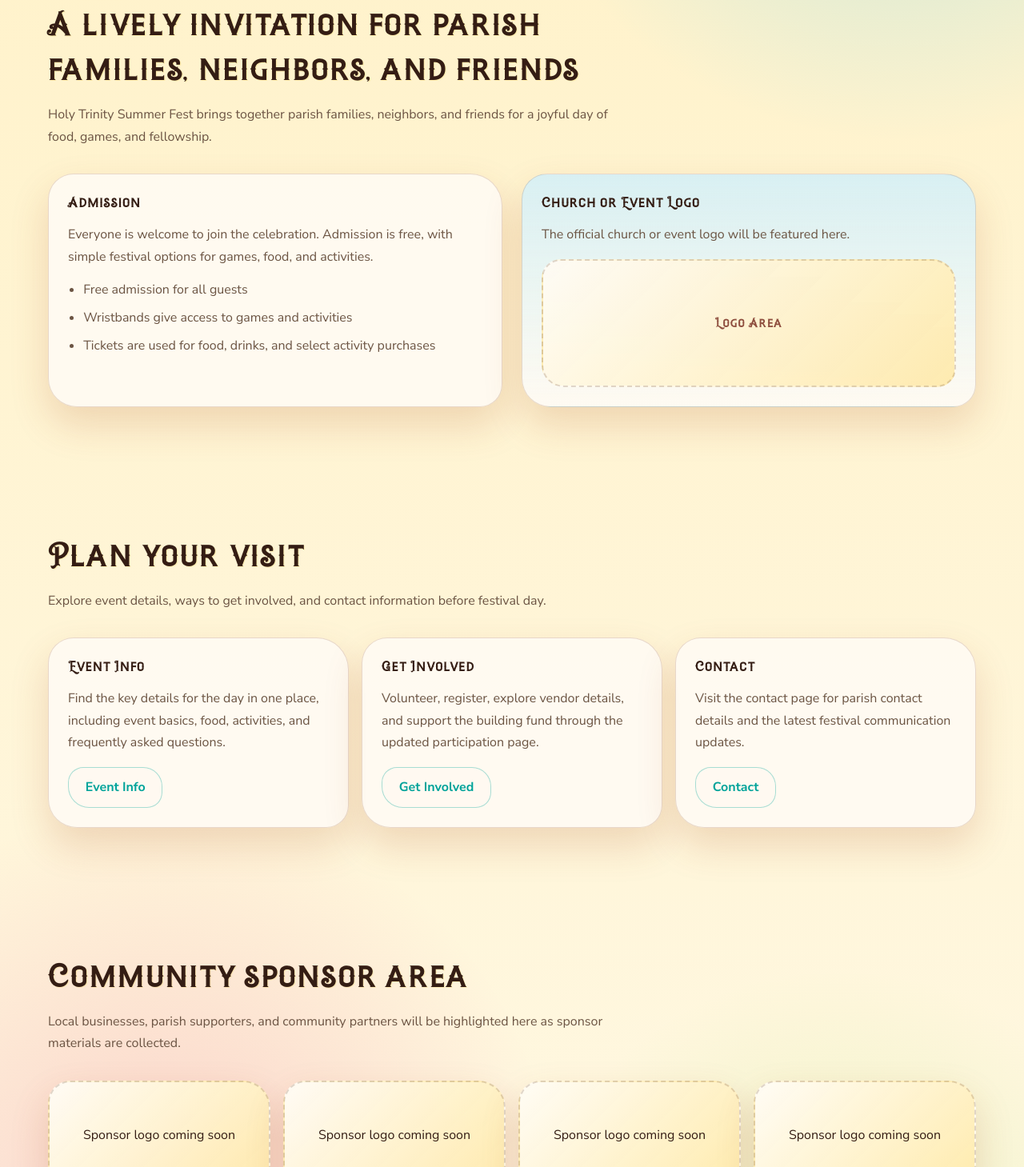
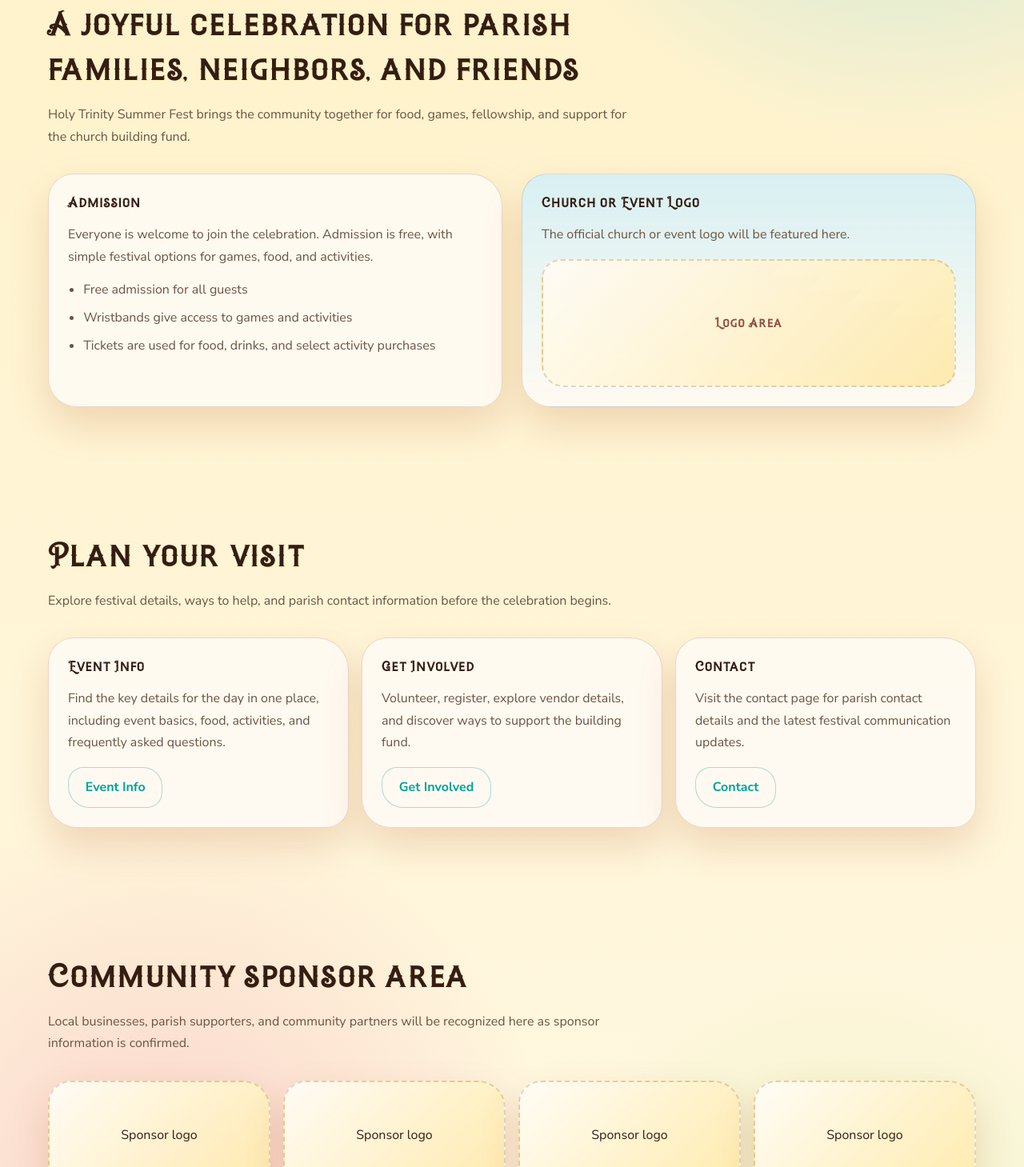
Before and after one commit to joshmzamora/summerfest-htcc, a Next.js app: page / in a window 1280 px wide. Shown: the part 860-2319 px from the top of the page at 80% size. Built offline with nearby package versions, Linux system fonts and the light colour scheme.

Commit message:
Refactor content across multiple pages for clarity and consistency; update descriptions and labels to enhance user experience

```diff
--- a/app/contact/page.tsx
+++ b/app/contact/page.tsx
@@ -25,7 +25,7 @@ export default function ContactPage() {
           </article>
           <article className="content-card">
             <h3>Payment and registration link</h3>
-            <p>The current payment link is available now, and additional sign-up details will be shared here as they are finalized.</p>
+            <p>The parish payment link is available now, and additional sign-up details will be posted here as they are finalized.</p>
             <a className="button button-secondary" href={paymentUrl} target="_blank" rel="noreferrer">
               Open Payment Portal
             </a>
--- a/app/get-involved/page.tsx
+++ b/app/get-involved/page.tsx
@@ -18,14 +18,14 @@ export default function GetInvolvedPage() {
 
       <Section
         title="Ways to join in"
-        description="Use the sections below to volunteer, register, or follow the latest sign-up details for Summer Fest."
+        description="Use the sections below to volunteer, register, or follow the latest sign-up information for Summer Fest."
       >
         <SignUpCards items={siteContent.signUps} />
       </Section>
 
       <Section
         title="Vendor info, tournament registration, and support"
-        description="Get Involved also keeps the key participation and support areas together so families, teams, and supporters know exactly where to start."
+        description="Families, teams, vendors, and supporters can all start here for festival participation and support information."
       >
         <div className="split-layout">
           <CardGrid className="single-column" items={siteContent.involvementHighlights} />
@@ -33,7 +33,7 @@ export default function GetInvolvedPage() {
             <h3>Support the building fund</h3>
             <p>
               The parish payment link can be used for available Summer Fest and church-related payments,
-              including vendor booth and wristband-related options already listed in Vanco.
+              including vendor booth and wristband-related options listed in Vanco.
             </p>
             <ul className="detail-list">
               {siteContent.donationOptions.map((item) => (
--- a/app/page.tsx
+++ b/app/page.tsx
@@ -27,8 +27,8 @@ export default function Home() {
       />
 
       <Section
-        title="A lively invitation for parish families, neighbors, and friends"
-        description="Holy Trinity Summer Fest brings together parish families, neighbors, and friends for a joyful day of food, games, and fellowship."
+        title="A joyful celebration for parish families, neighbors, and friends"
+        description="Holy Trinity Summer Fest brings the community together for food, games, fellowship, and support for the church building fund."
       >
         <div className="split-layout">
           <article className="highlight-panel">
@@ -52,7 +52,7 @@ export default function Home() {
 
       <Section
         title="Plan your visit"
-        description="Explore event details, ways to get involved, and contact information before festival day."
+        description="Explore festival details, ways to help, and parish contact information before the celebration begins."
       >
         <CardGrid
           items={siteContent.homeHighlights.map((item) => ({
--- a/components/SignUpCards.tsx
+++ b/components/SignUpCards.tsx
@@ -21,7 +21,7 @@ export function SignUpCards({ items }: SignUpCardsProps) {
               <p>{item.description}</p>
             </div>
             <div className="embed-placeholder" aria-label={item.embedLabel}>
-              <span className="placeholder-badge">Form area</span>
+              <span className="placeholder-badge">Sign-up details</span>
               <p>{item.embedLabel}</p>
             </div>
             <div className="button-row">
--- a/data/site-content.ts
+++ b/data/site-content.ts
@@ -99,21 +99,21 @@ export const siteContent = {
       description: "Help welcome guests, support activities, and make the day run smoothly.",
       buttonLabel: "Open Volunteer Form",
       formUrl: "",
-      embedLabel: "Volunteer sign-up form will be shared here",
+      embedLabel: "Volunteer sign-up details will be shared here",
     },
     {
       title: "Tournament Registration",
       description: "Reserve your spot for tournament play and friendly festival competition.",
       buttonLabel: "Open Tournament Form",
       formUrl: "",
-      embedLabel: "Tournament registration form will be shared here",
+      embedLabel: "Tournament registration details will be shared here",
     },
     {
       title: "Vendor Registration",
       description: "Apply for a vendor booth and be part of this community festival day.",
       buttonLabel: "Open Vendor Form",
       formUrl: paymentUrl,
-      embedLabel: "Vendor registration form will be shared here",
+      embedLabel: "Vendor registration details will be shared here",
     },
   ],
   involvementHighlights: [
@@ -144,7 +144,7 @@ export const siteContent = {
     },
     {
       question: "What do wristbands include?",
-      answer: "Wristbands are planned to cover games and activities. Final pricing and details are coming soon.",
+      answer: "Wristbands are expected to cover games and activities. Final pricing and details will be posted as they are confirmed.",
     },
     {
       question: "Can I bring my own chairs?",
@@ -169,20 +169,20 @@ export const siteContent = {
     },
   ],
   sponsors: [
-    "Sponsor logo coming soon",
-    "Sponsor logo coming soon",
-    "Sponsor logo coming soon",
-    "Sponsor logo coming soon",
+    "Sponsor logo",
+    "Sponsor logo",
+    "Sponsor logo",
+    "Sponsor logo",
   ],
   sponsorCallout:
-    "Local businesses, parish supporters, and community partners will be highlighted here as sponsor materials are collected.",
+    "Local businesses, parish supporters, and community partners will be recognized here as sponsor information is confirmed.",
   logoPlaceholder: {
     title: "Church or Event Logo",
     description: "The official church or event logo will be featured here.",
   },
   contact: {
     heading: "Contact information coming soon",
-    body: "Email, phone, and parish office details will be shared here as they become available.",
+    body: "Email, phone, and parish office details will be posted here as they are confirmed.",
   },
   footerLinks: [
     { label: "Event Info", href: "/event-info" },
@@ -210,12 +210,12 @@ export const siteContent = {
     involved: {
       title: "Volunteer, register, support the fest, or help it grow",
       description:
-        "Find volunteer sign-ups, vendor information, tournament registration, and support opportunities in one place.",
+        "Find volunteer sign-ups, vendor information, tournament registration, and ways to support the festival.",
     },
     contactPage: {
       title: "Stay connected as more details are released",
       description:
-        "Check back here for contact details, volunteer coordination information, and the latest festival updates.",
+        "Check back here for parish contact details, volunteer coordination information, and festival updates.",
     },
   },
   homeHighlights: [
@@ -227,7 +227,7 @@ export const siteContent = {
     },
     {
       title: "Get Involved",
-      body: "Volunteer, register, explore vendor details, and support the building fund through the updated participation page.",
+      body: "Volunteer, register, explore vendor details, and discover ways to support the building fund.",
       href: "/get-involved",
       label: "Get Involved",
     },
```
Also changed, not shown: app/event-info/page.tsx (+5 -5 lines).
